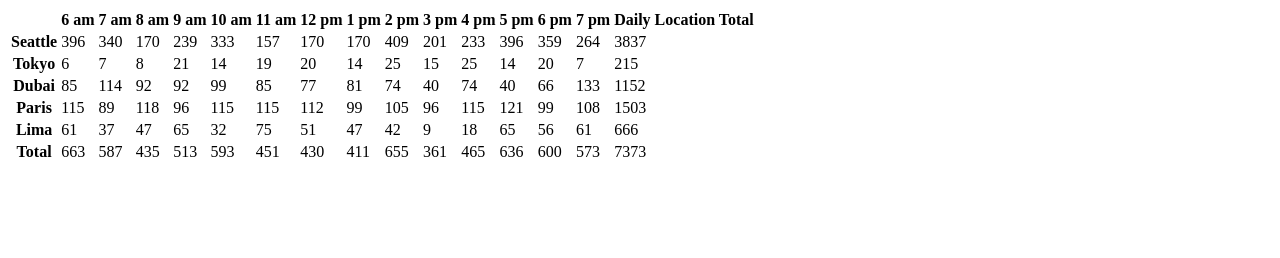
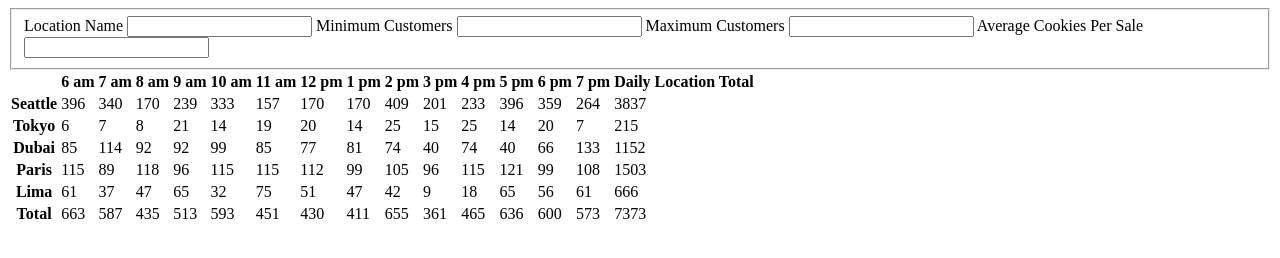
Before and after one commit to KimrAndrew/cookie-stand, a plain HTML site: page sales.html in a window 1280 px wide. Drawn offline with Linux system fonts and the light colour scheme.

Commit message:
started work on form

```diff
--- a/sales.html
+++ b/sales.html
@@ -12,6 +12,18 @@
         </header>
 
         <main>
+            <form>
+                <fieldset>
+                    <label>Location Name</label>
+                    <input type="text" required>
+                    <label>Minimum Customers</label>
+                    <input type="number" required>
+                    <label>Maximum Customers</label>
+                    <input type="number" required>
+                    <label>Average Cookies Per Sale</label>
+                    <input type="number">
+                </fieldset>
+            </form>
 
             <table id="Sales">
 
```
